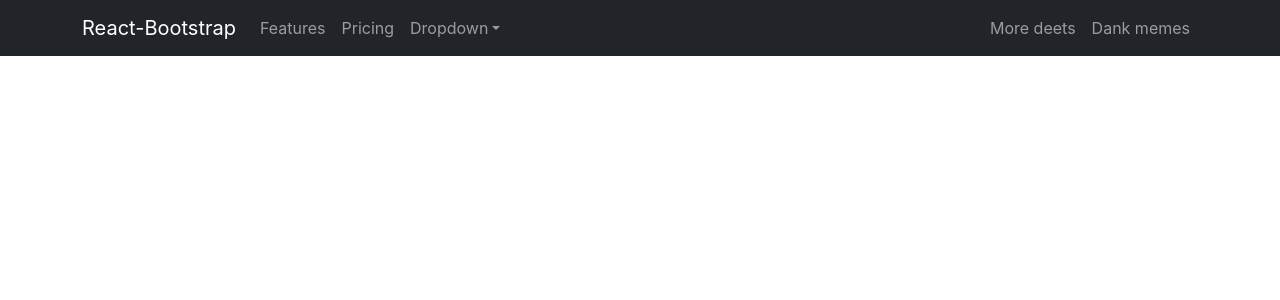
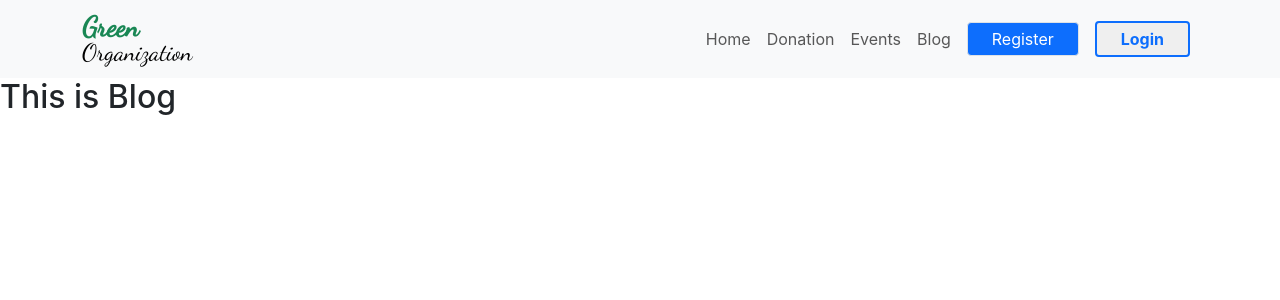
Before and after one commit to Atiqur-Rahman/green-organization, a React (Create React App) app: page /blog in a window 1280 px wide. Shown: the top 300 px of the page. Built offline with nearby package versions, Linux system fonts and the light colour scheme.

Commit message:
nav is updated and route is set

```diff
--- a/public/index.html
+++ b/public/index.html
@@ -25,6 +25,12 @@
         <!-- Bootstrap -->
         <link rel="stylesheet" href="https://cdn.jsdelivr.net/npm/bootstrap@5.3.0/dist/css/bootstrap.min.css" />
 
+        <!-- google font -->
+        <link rel="preconnect" href="https://fonts.googleapis.com" />
+        <link rel="preconnect" href="https://fonts.gstatic.com" crossorigin />
+        <link href="https://fonts.googleapis.com/css2?family=Dancing+Script&display=swap" rel="stylesheet" />
+        <link href="https://fonts.googleapis.com/css2?family=Montserrat&display=swap" rel="stylesheet" />
+
         <title>React App</title>
     </head>
     <body>
--- a/src/App.js
+++ b/src/App.js
@@ -1,5 +1,10 @@
 import './App.css';
+import Blog from './pages/Blog/Blog';
+import Donation from './pages/Donation/Donation';
+import Events from './pages/Events/Events';
 import Home from './pages/Home/Home/Home';
+import Login from './pages/Login/Login/Login';
+import Register from './pages/Login/Register/Register';
 import Header from './pages/shared/Header/Header';
 import { Route, Routes } from 'react-router-dom';
 
@@ -9,6 +14,11 @@ function App() {
             <Header></Header>
             <Routes>
                 <Route path="/" element={<Home></Home>}></Route>
+                <Route path="/donation" element={<Donation></Donation>}></Route>
+                <Route path="/events" element={<Events></Events>}></Route>
+                <Route path="/blog" element={<Blog></Blog>}></Route>
+                <Route path="/login" element={<Register></Register>}></Route>
+                <Route path="/register" element={<Login></Login>}></Route>
             </Routes>
         </div>
     );
--- a/src/index.css
+++ b/src/index.css
@@ -1,13 +1,11 @@
 body {
-  margin: 0;
-  font-family: -apple-system, BlinkMacSystemFont, 'Segoe UI', 'Roboto', 'Oxygen',
-    'Ubuntu', 'Cantarell', 'Fira Sans', 'Droid Sans', 'Helvetica Neue',
-    sans-serif;
-  -webkit-font-smoothing: antialiased;
-  -moz-osx-font-smoothing: grayscale;
+    margin: 0;
+    font-family: -apple-system, BlinkMacSystemFont, 'Segoe UI', 'Roboto', 'Oxygen', 'Ubuntu', 'Cantarell', 'Fira Sans', 'Droid Sans', 'Helvetica Neue', sans-serif;
+    -webkit-font-smoothing: antialiased;
+    -moz-osx-font-smoothing: grayscale;
 }
 
 code {
-  font-family: source-code-pro, Menlo, Monaco, Consolas, 'Courier New',
-    monospace;
+    /* font-family: source-code-pro, Menlo, Monaco, Consolas, 'Courier New', monospace; */
+    font-family: 'Montserrat', sans-serif;
 }
--- /dev/null
+++ b/src/pages/Blog/Blog.js
@@ -0,0 +1,11 @@
+import React from 'react';
+
+const Blog = () => {
+    return (
+        <div>
+            <h2>This is Blog</h2>
+        </div>
+    );
+};
+
+export default Blog;
--- /dev/null
+++ b/src/pages/Donation/Donation.js
@@ -0,0 +1,11 @@
+import React from 'react';
+
+const Donation = () => {
+    return (
+        <div>
+            <h2>Please donate here</h2>
+        </div>
+    );
+};
+
+export default Donation;
--- /dev/null
+++ b/src/pages/Events/Events.js
@@ -0,0 +1,11 @@
+import React from 'react';
+
+const Events = () => {
+    return (
+        <div>
+            <h2>Next Event</h2>
+        </div>
+    );
+};
+
+export default Events;
--- /dev/null
+++ b/src/pages/Login/Login/Login.js
@@ -0,0 +1,11 @@
+import React from 'react';
+
+const Login = () => {
+    return (
+        <div>
+            <h2>Login</h2>
+        </div>
+    );
+};
+
+export default Login;
--- /dev/null
+++ b/src/pages/Login/Register/Register.js
@@ -0,0 +1,11 @@
+import React from 'react';
+
+const Register = () => {
+    return (
+        <div>
+            <h2>Register Here</h2>
+        </div>
+    );
+};
+
+export default Register;
--- /dev/null
+++ b/src/pages/shared/Header/Header.css
@@ -0,0 +1,3 @@
+.logo {
+    font-family: 'Dancing Script', cursive;
+}
--- a/src/pages/shared/Header/Header.js
+++ b/src/pages/shared/Header/Header.js
@@ -1,29 +1,36 @@
 import React from 'react';
-import { Container, Nav, NavDropdown, Navbar } from 'react-bootstrap';
+import { Container, Nav, Navbar } from 'react-bootstrap';
+import './Header.css';
+import { Link } from 'react-router-dom';
 
 const Header = () => {
     return (
         <div>
-            <Navbar collapseOnSelect expand="lg" bg="dark" variant="dark">
+            <Navbar collapseOnSelect expand="lg" bg="light" variant="light">
                 <Container>
-                    <Navbar.Brand href="#home">React-Bootstrap</Navbar.Brand>
+                    <Navbar.Brand as={Link} to="/" className="lh-1 logo">
+                        <span className="fs-3 fw-semibold text-success m-0">Green</span> <br /> <span className="fs-4 m-0 pt-0">Organization</span>
+                    </Navbar.Brand>
                     <Navbar.Toggle aria-controls="responsive-navbar-nav" />
                     <Navbar.Collapse id="responsive-navbar-nav">
-                        <Nav className="me-auto">
-                            <Nav.Link href="#features">Features</Nav.Link>
-                            <Nav.Link href="#pricing">Pricing</Nav.Link>
-                            <NavDropdown title="Dropdown" id="collasible-nav-dropdown">
-                                <NavDropdown.Item href="#action/3.1">Action</NavDropdown.Item>
-                                <NavDropdown.Item href="#action/3.2">Another action</NavDropdown.Item>
-                                <NavDropdown.Item href="#action/3.3">Something</NavDropdown.Item>
-                                <NavDropdown.Divider />
-                                <NavDropdown.Item href="#action/3.4">Separated link</NavDropdown.Item>
-                            </NavDropdown>
-                        </Nav>
-                        <Nav>
-                            <Nav.Link href="#deets">More deets</Nav.Link>
-                            <Nav.Link eventKey={2} href="#memes">
-                                Dank memes
+                        <Nav className="ms-auto d-flex align-items-center">
+                            <Nav.Link as={Link} to="/">
+                                Home
+                            </Nav.Link>
+                            <Nav.Link as={Link} to="/donation">
+                                Donation
+                            </Nav.Link>
+                            <Nav.Link as={Link} to="/events">
+                                Events
+                            </Nav.Link>
+                            <Nav.Link as={Link} to="/blog">
+                                Blog
+                            </Nav.Link>
+                            <Nav.Link as={Link} to="/register">
+                                <button className="bg-primary text-white border rounded-1 px-4 py-1 ">Register</button>
+                            </Nav.Link>
+                            <Nav.Link as={Link} to="/login">
+                                <button className=" text-primary fw-bold border border-2 border-primary rounded-1 px-4 py-1 ">Login</button>
                             </Nav.Link>
                         </Nav>
                     </Navbar.Collapse>
```
